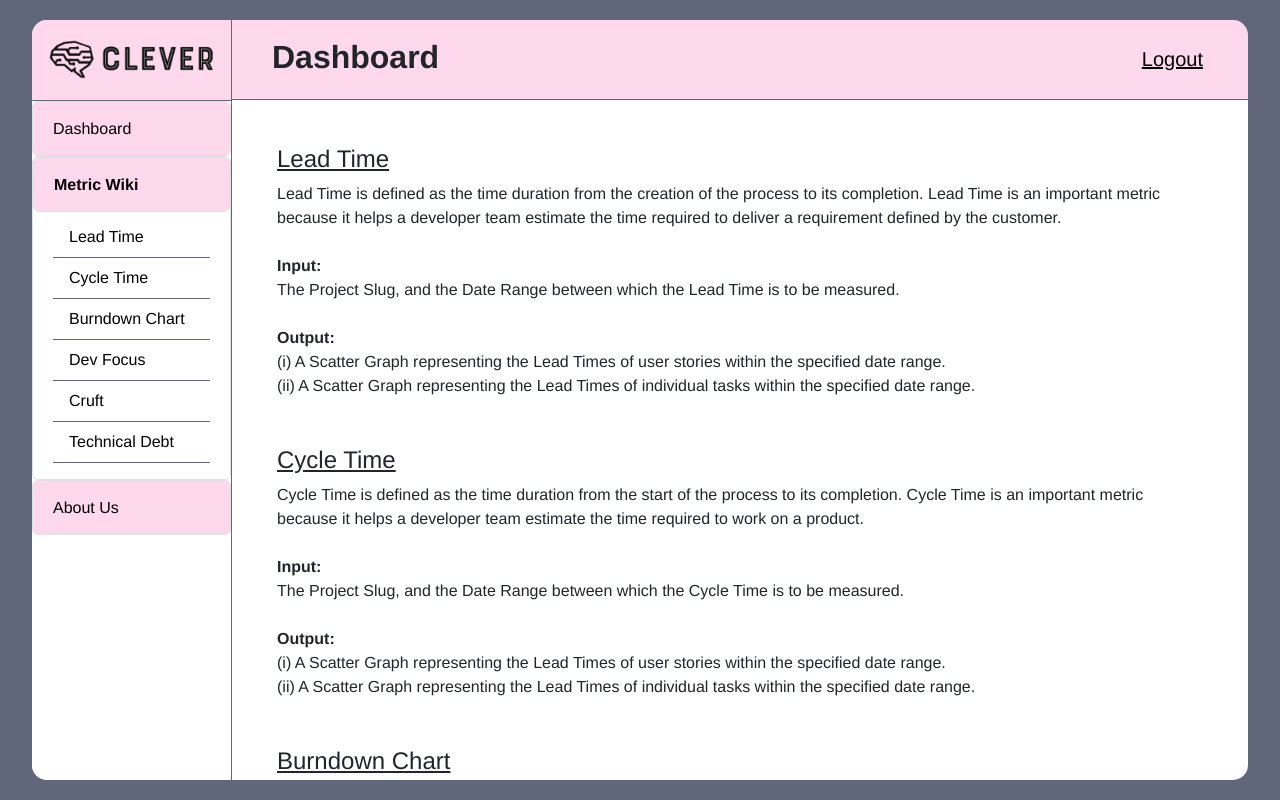
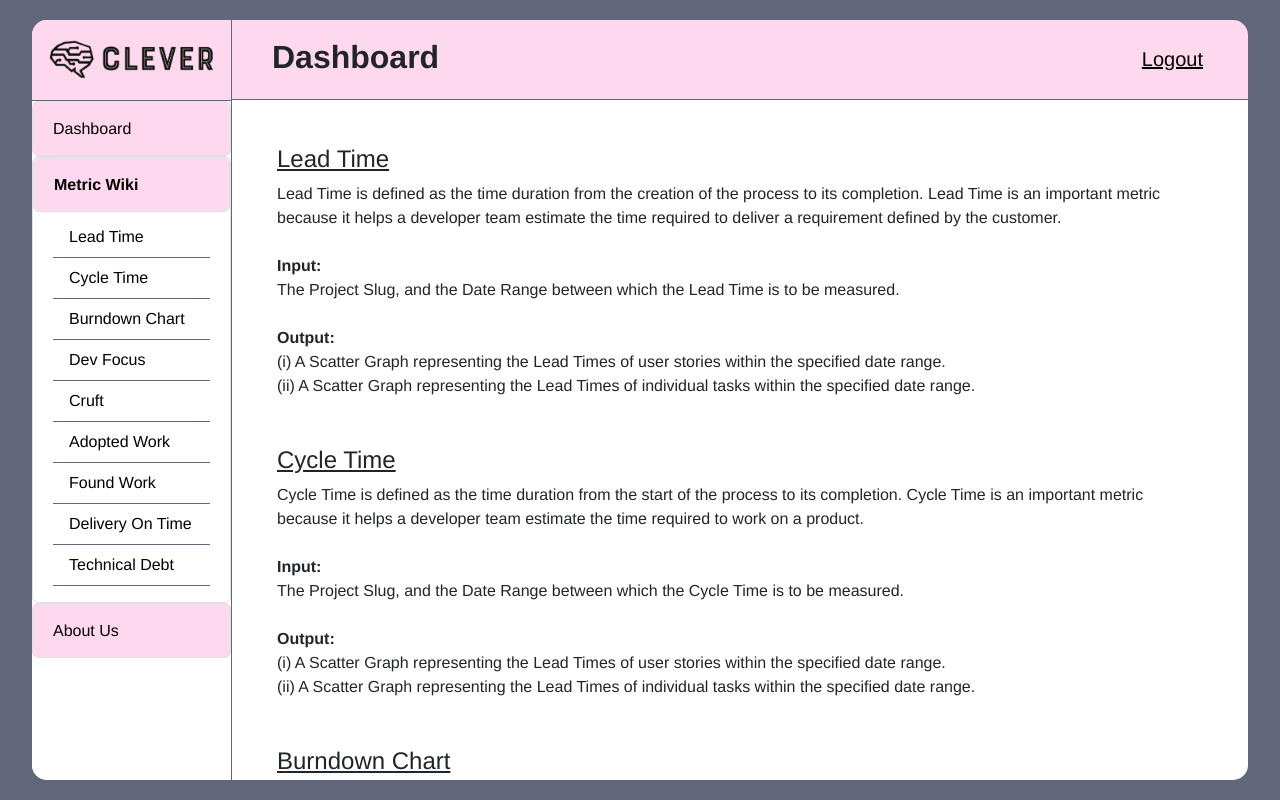
Before and after one commit to SER516-Clever/SER516-Team-Clever, a React (Create React App) app in the folder react-ui/: page /metricwiki in a window 1280 px wide. Built offline with nearby package versions, Linux system fonts and the light colour scheme.

Commit message:
Added Adopted work, Found work and Delivery on Time info on wiki page.

```diff
--- a/react-ui/src/aboutus/aboutus.js
+++ b/react-ui/src/aboutus/aboutus.js
@@ -38,6 +38,9 @@ const AboutUs = () => {
                                         <Nav.Link style={{ borderBottom: "1px solid #61677A" }} as={Link} to="/metricwiki" state={{token: auth}}>Burndown Chart</Nav.Link>
                                         <Nav.Link style={{ borderBottom: "1px solid #61677A" }} as={Link} to="/metricwiki" state={{token: auth}}>Dev Focus</Nav.Link>
                                         <Nav.Link style={{ borderBottom: "1px solid #61677A" }} as={Link} to="/metricwiki" state={{token: auth}}>Cruft</Nav.Link>
+                                        <Nav.Link style={{ borderBottom: "1px solid #61677A" }} as={Link} to="/metricwiki" state={{token: auth}}>Adopted Work</Nav.Link>
+                                        <Nav.Link style={{ borderBottom: "1px solid #61677A" }} as={Link} to="/metricwiki" state={{token: auth}}>Found Work</Nav.Link>
+                                        <Nav.Link style={{ borderBottom: "1px solid #61677A" }} as={Link} to="/metricwiki" state={{token: auth}}>Delivery On Time</Nav.Link>
                                         <Nav.Link style={{ borderBottom: "1px solid #61677A" }} as={Link} to="/metricwiki" state={{token: auth}}>Technical Debt</Nav.Link>
                                     </Accordion.Body>
                                 </Accordion.Item>
--- a/react-ui/src/metricwiki/metricwiki.js
+++ b/react-ui/src/metricwiki/metricwiki.js
@@ -36,6 +36,9 @@ const MetricWiki = () => {
                                         <Nav.Link style={{ borderBottom: "1px solid #61677A" }} as={Link} to="/metricwiki" state={{token: auth}}>Burndown Chart</Nav.Link>
                                         <Nav.Link style={{ borderBottom: "1px solid #61677A" }} as={Link} to="/metricwiki" state={{token: auth}}>Dev Focus</Nav.Link>
                                         <Nav.Link style={{ borderBottom: "1px solid #61677A" }} as={Link} to="/metricwiki" state={{token: auth}}>Cruft</Nav.Link>
+                                        <Nav.Link style={{ borderBottom: "1px solid #61677A" }} as={Link} to="/metricwiki" state={{token: auth}}>Adopted Work</Nav.Link>
+                                        <Nav.Link style={{ borderBottom: "1px solid #61677A" }} as={Link} to="/metricwiki" state={{token: auth}}>Found Work</Nav.Link>
+                                        <Nav.Link style={{ borderBottom: "1px solid #61677A" }} as={Link} to="/metricwiki" state={{token: auth}}>Delivery On Time</Nav.Link>
                                         <Nav.Link style={{ borderBottom: "1px solid #61677A" }} as={Link} to="/metricwiki" state={{token: auth}}>Technical Debt</Nav.Link>
                                     </Accordion.Body>
                                 </Accordion.Item>
@@ -126,6 +129,37 @@ const MetricWiki = () => {
                             the tasks having no business value.
                             <br/><br/>
                         </div>
+                        <div id="AdoptedWork">
+                            <h4><u>Adopted Work</u></h4>
+                            It is the user stories that were created during the Sprint (it is called work adopted because you finished early). It can also be a 0 business value story.<br/>
+                            <br/>
+                            <b>Input:</b> <br/>
+                            The Project Slug, sprint details. <br/><br/>
+                            <b>Output:</b> <br/>
+                            (i) A stacked chart representing the value of adopted user stories out of the total story points in all the sprints.
+                            <br/><br/>
+                        </div>
+                        <div id="FoundWork">
+                            <h4><u>Found Work</u></h4>
+                            It is the number of tasks that were added after the initial Sprint Planning. This metric tells you how accurate the planning was.<br/>
+                            <br/>
+                            <b>Input:</b> <br/>
+                            The Project Slug, sprint details.<br/><br/>
+                            <b>Output:</b> <br/>
+                            (i) A graph representing the number of tasks added for each date during a single sprint.<br/>
+                            <br/><br/>
+                        </div>
+                        <div id="DeliveryOnTime">
+                            <h4><u>Delivery On Time</u></h4>
+                            Delivery On Time is an indicator of whether scope is properly managed. It may be correlated with Velocity or Sprint Goal Success.<br/>
+                            <br/>
+                            <b>Input:</b> <br/>
+                            The Project Slug, number of story points and business value for each sprint. <br/><br/>
+                            <b>Output:</b> <br/>
+                            (i) A stacked Chart visualizing Business Value delivered vs Business Value remaining for 10 sprints at a time.<br/>
+                            (ii) A stacked Chart visualizing Story Points delivered vs Story Points remaining for 10 sprints at a time.
+                            <br/><br/>
+                        </div>
                         <div id="TechDebt">
                             <h4><u>Technical Debt</u></h4>
                             Technical debt (also known as tech debt or code debt) describes what results when development teams take
@@ -136,7 +170,7 @@ const MetricWiki = () => {
                             <b>Input:</b> <br/>
                             The Project Slug, and the Date Range between which the number of stories with 0 business value are to be measured. <br/><br/>
                             <b>Output:</b> <br/>
-                            (i) A Pie Chart visualizing visualizing number of zero vs non-zero business value stories completed in the date range.<br/>
+                            (i) A Pie Chart visualizing number of zero vs non-zero business value stories completed in the date range.<br/>
                             (ii) A Pie Chart visualizing total story points completed for zero vs. non-zero business value stories in a date range.
                             <br/><br/>
                         </div>
--- a/react-ui/src/project/index.js
+++ b/react-ui/src/project/index.js
@@ -153,6 +153,9 @@ const Project = () => {
                                         <Nav.Link style={{ borderBottom: "1px solid #61677A" }} as={Link} to="/metricwiki" state={{token: auth}}>Burndown Chart</Nav.Link>
                                         <Nav.Link style={{ borderBottom: "1px solid #61677A" }} as={Link} to="/metricwiki" state={{token: auth}}>Dev Focus</Nav.Link>
                                         <Nav.Link style={{ borderBottom: "1px solid #61677A" }} as={Link} to="/metricwiki" state={{token: auth}}>Cruft</Nav.Link>
+                                        <Nav.Link style={{ borderBottom: "1px solid #61677A" }} as={Link} to="/metricwiki" state={{token: auth}}>Adopted Work</Nav.Link>
+                                        <Nav.Link style={{ borderBottom: "1px solid #61677A" }} as={Link} to="/metricwiki" state={{token: auth}}>Found Work</Nav.Link>
+                                        <Nav.Link style={{ borderBottom: "1px solid #61677A" }} as={Link} to="/metricwiki" state={{token: auth}}>Delivery On Time</Nav.Link>
                                         <Nav.Link style={{ borderBottom: "1px solid #61677A" }} as={Link} to="/metricwiki" state={{token: auth}}>Technical Debt</Nav.Link>
                                     </Accordion.Body>
                                 </Accordion.Item>
```
